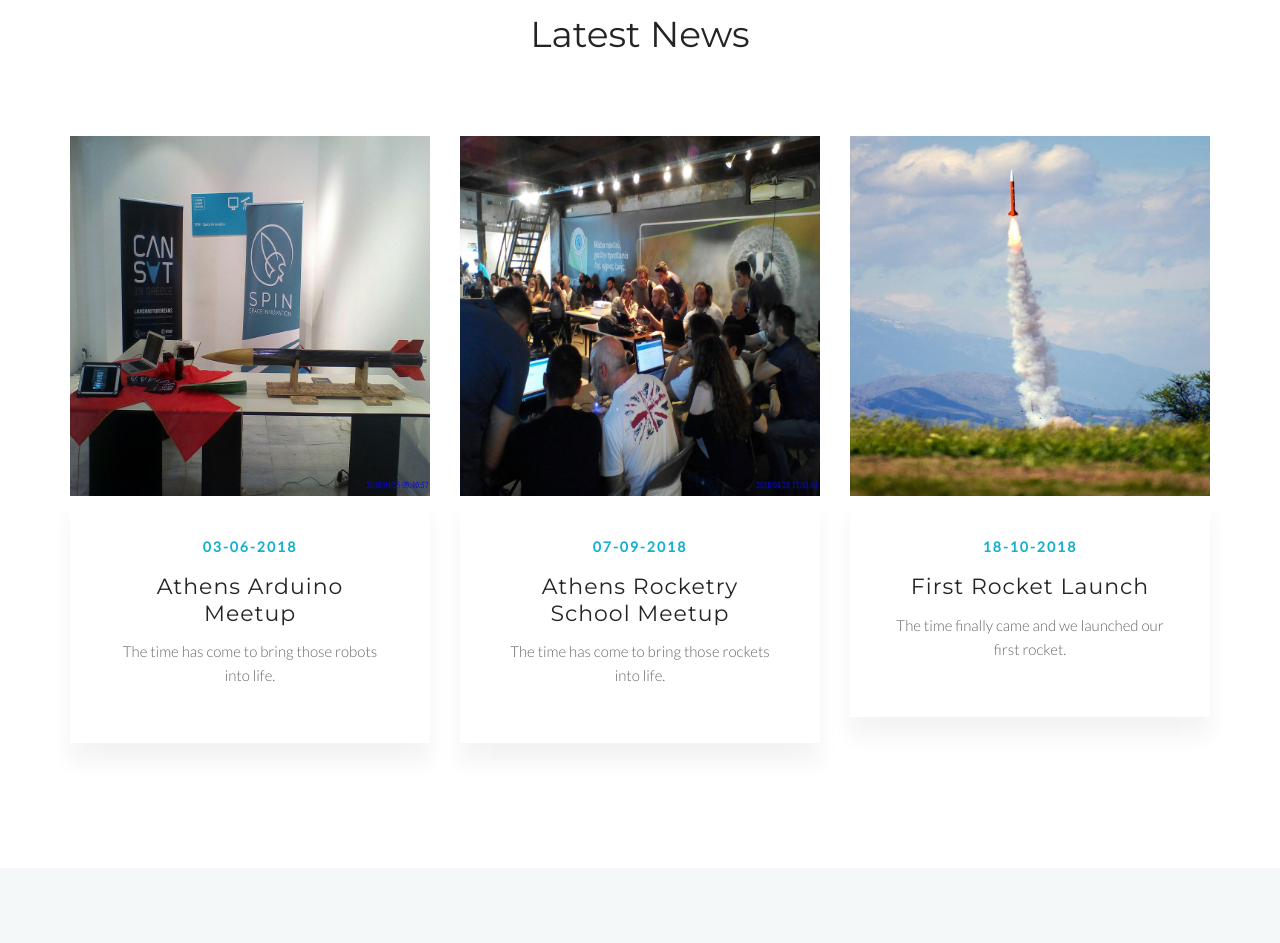
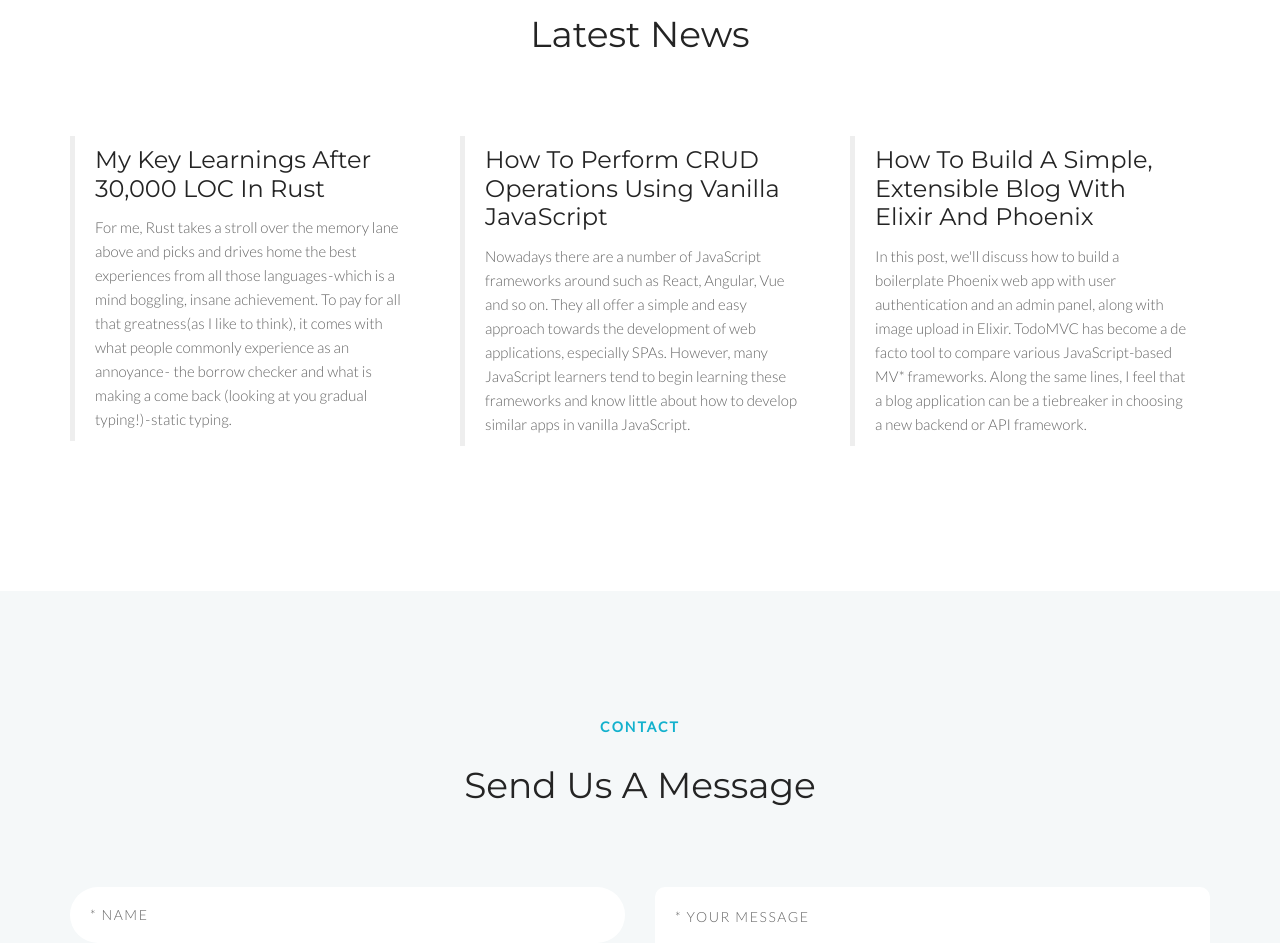
Before and after one commit to SpaceInnovation/Spin-Website, a plain HTML site: page index.html in a window 1280 px wide. Shown: the part 4340-5283 px from the top of the page. Drawn offline with Linux system fonts and the light colour scheme; some packages are replaced by stand-ins of ours; a script that the page names is missing.

Commit message:
Add Medium embedded articles

```diff
--- a/index.html
+++ b/index.html
@@ -521,38 +521,20 @@
             <div class="row">
                 <div class="col-sm-4 g-margin-b-30--xs g-margin-b-0--md">
                     <!-- News -->
-                    <article>
-                        <img class="img-responsive" src="img/970x970/01.jpg" alt="Image">
-                        <div class="g-bg-color--white g-box-shadow__dark-lightest-v2 g-text-center--xs g-padding-x-40--xs g-padding-y-40--xs">
-                            <p class="text-uppercase g-font-size-14--xs g-font-weight--700 g-color--primary g-letter-spacing--2">03-06-2018</p>
-                            <h3 class="g-font-size-22--xs g-letter-spacing--1"><a href="#">Athens Arduino Meetup</a></h3>
-                            <p>The time has come to bring those robots into life.</p>
-                        </div>
-                    </article>
+                    <blockquote class="embedly-card"><h4><a href="https://medium.com/@jondot/my-key-learnings-after-30-000-loc-in-rust-a553e6403c19">My Key Learnings after 30,000 LOC in Rust</a></h4><p>For me, Rust takes a stroll over the memory lane above and picks and drives home the best experiences from all those languages - which is a mind boggling, insane achievement. To pay for all that greatness(as I like to think), it comes with what people commonly experience as an annoyance -  the borrow checker and what is making a come back (looking at you gradual typing!) - static typing.</p></blockquote>
+                    <script async src="//cdn.embedly.com/widgets/platform.js" charset="UTF-8"></script>
                     <!-- End News -->
                 </div>
                 <div class="col-sm-4 g-margin-b-30--xs g-margin-b-0--md">
                     <!-- News -->
-                    <article>
-                        <img class="img-responsive" src="img/970x970/02.jpg" alt="Image">
-                        <div class="g-bg-color--white g-box-shadow__dark-lightest-v2 g-text-center--xs g-padding-x-40--xs g-padding-y-40--xs">
-                            <p class="text-uppercase g-font-size-14--xs g-font-weight--700 g-color--primary g-letter-spacing--2">07-09-2018</p>
-                            <h3 class="g-font-size-22--xs g-letter-spacing--1"><a href="#">Athens Rocketry School Meetup</a></h3>
-                            <p>The time has come to bring those rockets into life.</p>
-                        </div>
-                    </article>
+                    <blockquote class="embedly-card"><h4><a href="https://medium.freecodecamp.org/crud-operations-using-vanilla-javascript-cd6ee2feff67?fbclid=IwAR0VPpjjLX7kbKHaaVtJ8k33yGoZKgaO0S5kAGtuxWHLL5ZjrVusWVKD0Ag">How to perform CRUD operations using vanilla JavaScript</a></h4><p>Nowadays there are a number of JavaScript frameworks around such as React, Angular, Vue and so on. They all offer a simple and easy approach towards the development of web applications, especially SPAs. However, many JavaScript learners tend to begin learning these frameworks and know little about how to develop similar apps in vanilla JavaScript.</p></blockquote>
+                    <script async src="//cdn.embedly.com/widgets/platform.js" charset="UTF-8"></script>
                     <!-- End News -->
                 </div>
                 <div class="col-sm-4">
                     <!-- News -->
-                    <article>
-                        <img class="img-responsive" src="img/970x970/03.jpg" alt="Image">
-                        <div class="g-bg-color--white g-box-shadow__dark-lightest-v2 g-text-center--xs g-padding-x-40--xs g-padding-y-40--xs">
-                            <p class="text-uppercase g-font-size-14--xs g-font-weight--700 g-color--primary g-letter-spacing--2">18-10-2018</p>
-                            <h3 class="g-font-size-22--xs g-letter-spacing--1"><a href="#">First Rocket Launch</a></h3>
-                            <p>The time finally came and we launched our first rocket.</p>
-                        </div>
-                    </article>
+                    <blockquote class="embedly-card"><h4><a href="https://medium.freecodecamp.org/simple-extensible-blog-built-with-elixir-and-phoenix-61d4dfafabb1">How to build a simple, extensible blog with Elixir and Phoenix</a></h4><p>In this post, we'll discuss how to build a boilerplate Phoenix web app with user authentication and an admin panel, along with image upload in Elixir. TodoMVC has become a de facto tool to compare various JavaScript-based MV* frameworks. Along the same lines, I feel that a blog application can be a tiebreaker in choosing a new backend or API framework.</p></blockquote>
+                    <script async src="//cdn.embedly.com/widgets/platform.js" charset="UTF-8"></script>
                     <!-- End News -->
                 </div>
             </div>
```
